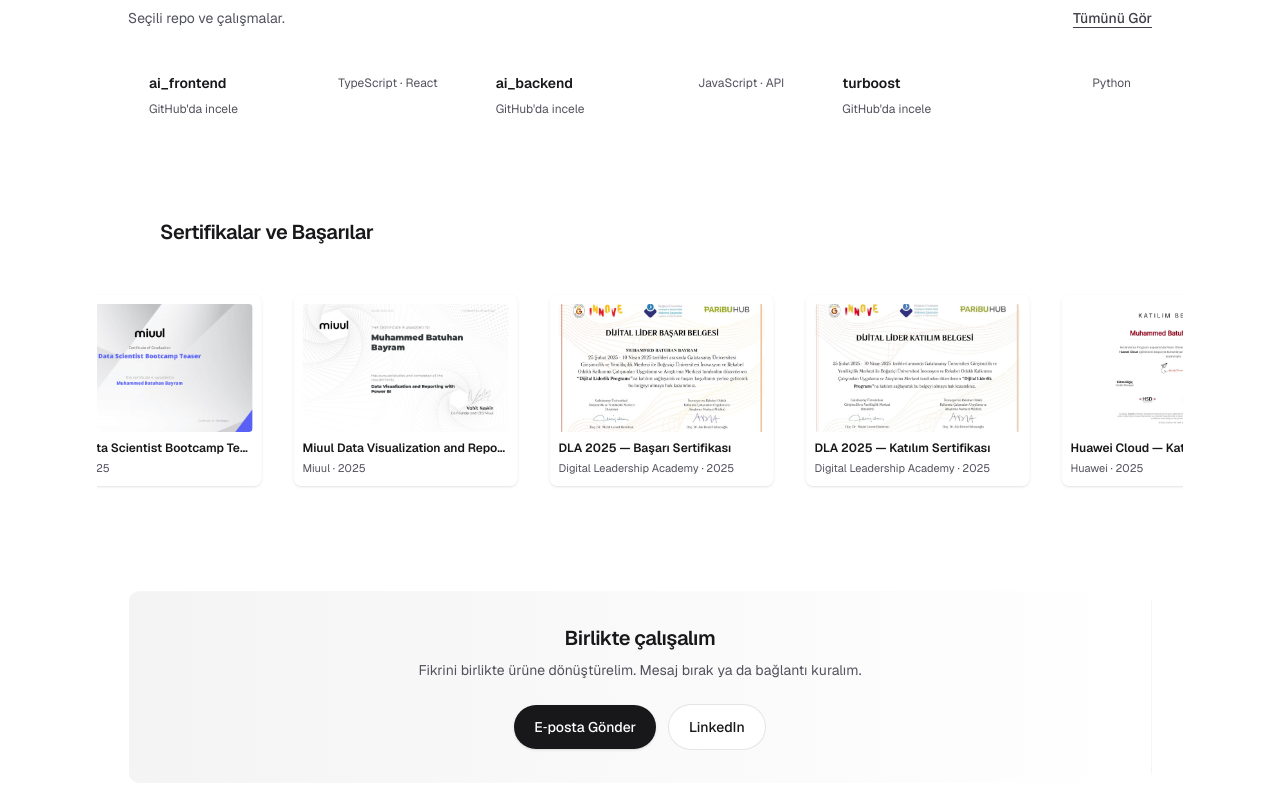
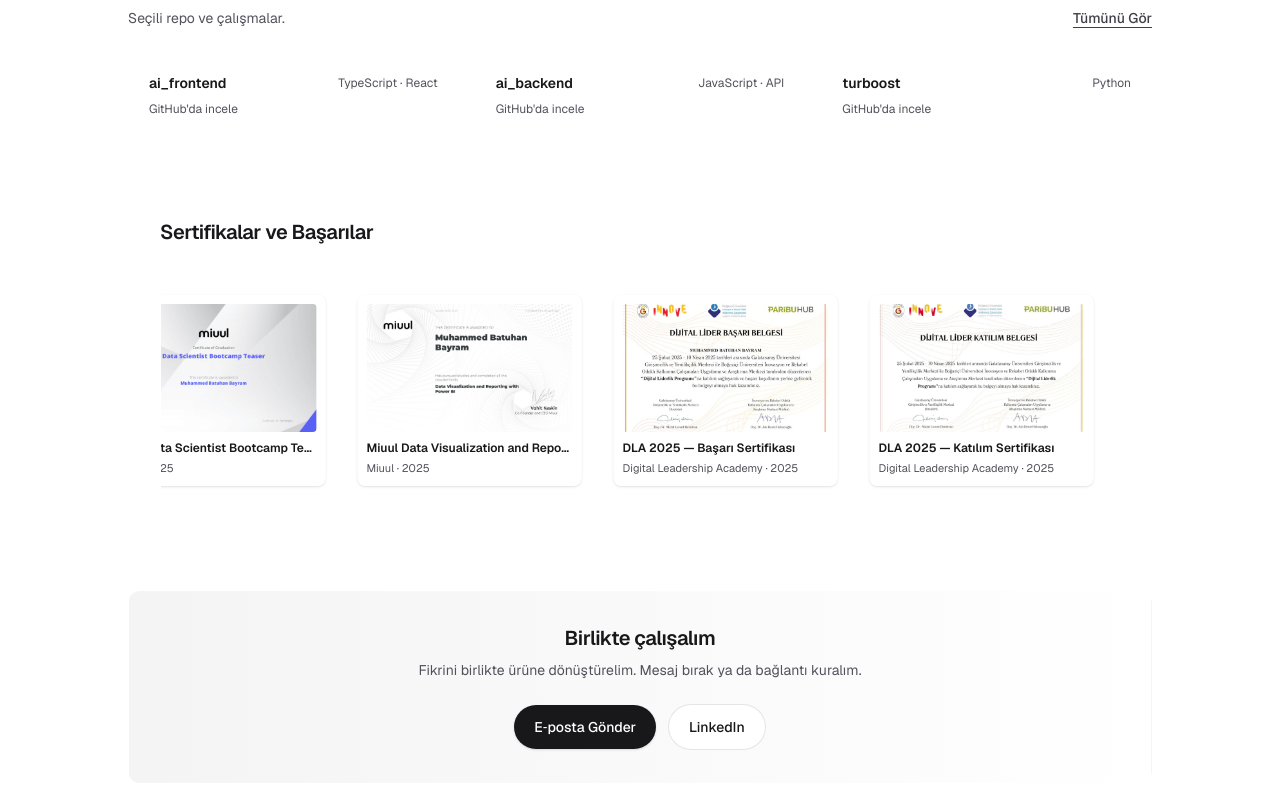
Before and after one commit to muhammedby/site, a Next.js app: page / in a window 1280 px wide. Shown: the part 929-1719 px from the top of the page. Built offline with nearby package versions, Linux system fonts and the light colour scheme.

Commit message:
Sertifika container genişliğini diğer bileşenlerle hizala (max-w-5xl ekle)

```diff
--- a/src/app/page.js
+++ b/src/app/page.js
@@ -165,15 +165,13 @@
       {/* Certificates */}
       <section
         id="certificates"
-        className="mt-20 w-full scroll-mt-20"
+        className="mx-auto mt-20 w-full max-w-5xl scroll-mt-20 px-6 sm:px-8"
       >
-        <div className="mx-auto w-full max-w-5xl px-6 sm:px-8">
-          <div className="flex items-end justify-between">
-            <div>
-              <h2 className="text-xl font-semibold tracking-tight text-zinc-900 dark:text-zinc-100">
-                Sertifikalar ve Başarılar
-              </h2>
-            </div>
+        <div className="flex items-end justify-between">
+          <div>
+            <h2 className="text-xl font-semibold tracking-tight text-zinc-900 dark:text-zinc-100">
+              Sertifikalar ve Başarılar
+            </h2>
           </div>
         </div>
 
```
